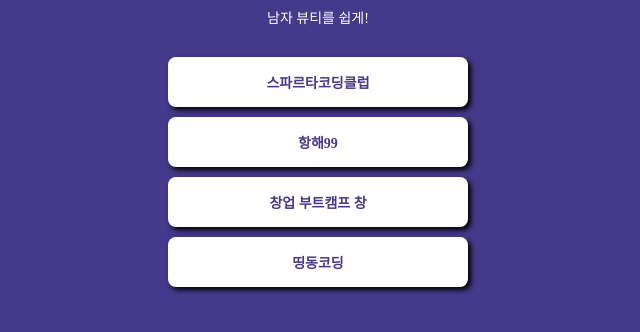
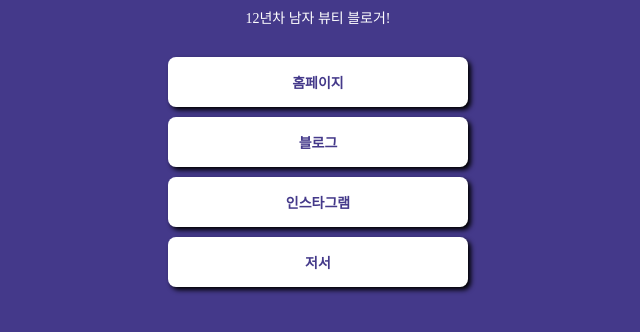
Before and after one commit to sanghoonna/mypage, a plain HTML site: page index.html in a window 1280 px wide. Shown: the part 196-528 px from the top of the page, without its empty margins (322-962 px from the left). Drawn offline with Linux system fonts and the light colour scheme; a web font is replaced by a local one.

Commit message:
Update index.html

```diff
--- a/index.html
+++ b/index.html
@@ -7,7 +7,7 @@
     <meta property="og:title" content="코덕남 - 프로필 링크">
     <meta property="og:description" content="12년차 남자 뷰티 블로거">
     <meta property="og:image" content="네이버 인물 검색.jpg">
-    <title>르탄이 - 프로필 링크</title>
+    <title>코덕남 - 프로필 링크</title>
     <style>
         @import url('https://cdn.jsdelivr.net/gh/orioncactus/pretendard/dist/web/static/pretendard.css');
         * {
@@ -82,11 +82,11 @@
     <div class="wrap">
     <div class="profile"></div>
     <h1 class="main">코덕남</h1>
-    <p class="sub">남자 뷰티를 쉽게!</p>
-    <a target="_blank" href="https://spartacodingclub.kr/">스파르타코딩클럽</a>
-    <a target="_blank" href="https://hanghae99.spartacodingclub.kr/">항해99</a>
-    <a target="_blank" href="https://chang.spartacodingclub.kr/">창업 부트캠프 창</a>
-    <a target="_blank" href="https://ddingdong.spartacodingclub.kr/">띵동코딩</a>
+    <p class="sub">12년차 남자 뷰티 블로거!</p>
+    <a target="_blank" href="https://in.naver.com/noroo7/">홈페이지</a>
+    <a target="_blank" href="https://blog.naver.com/noroo7">블로그</a>
+    <a target="_blank" href="https://www.instagram.com/sanghunz">인스타그램</a>
+    <a target="_blank" href="http://www.yes24.com/Product/Goods/111125739">저서</a>
     </div>
 </body>
 </html>
```
